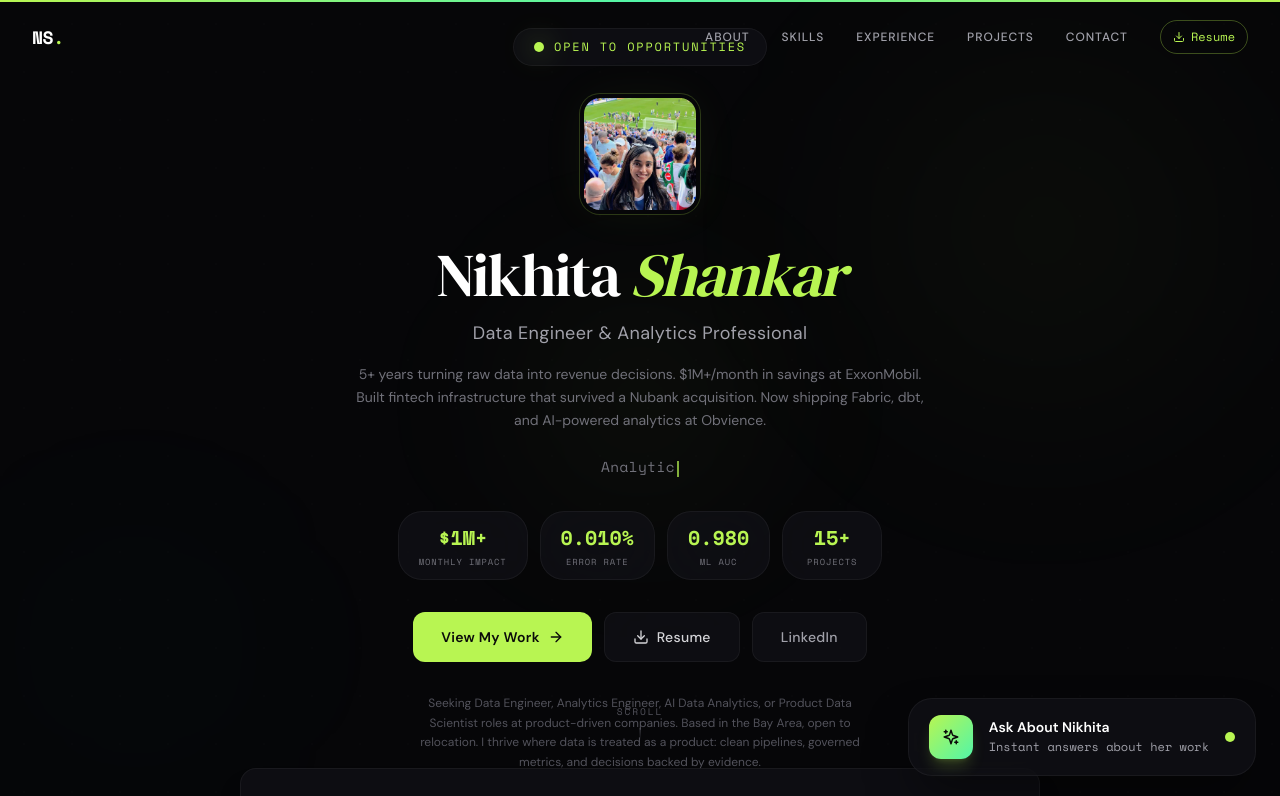
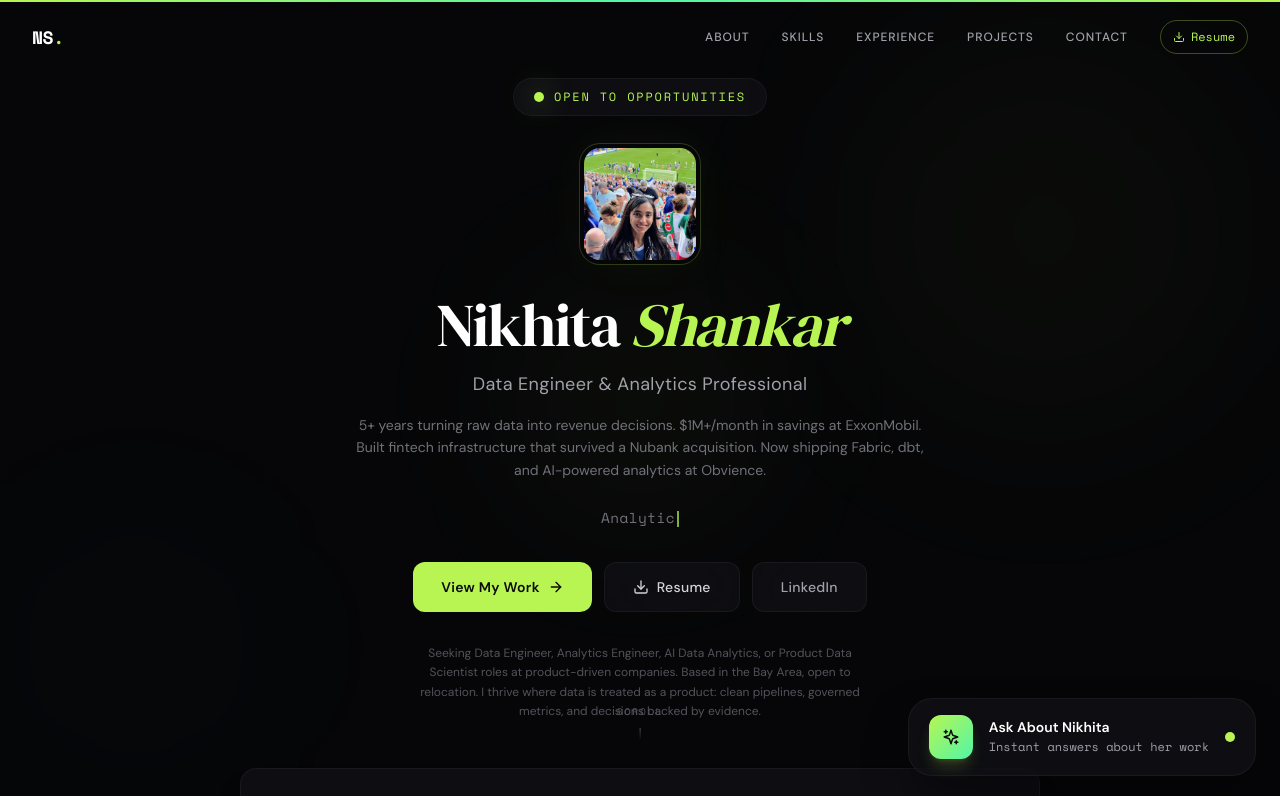
Before and after one commit to NikhitaShankar97/nikhitashankar97.github.io, a Next.js app: page / in a window 1280 px wide. Shown: the top 796 px of the page. Built offline with nearby package versions, Linux system fonts and the light colour scheme.

Commit message:
Clean hero, removed metric cards

```diff
--- a/app/components/Hero.tsx
+++ b/app/components/Hero.tsx
@@ -72,12 +72,7 @@ export function Hero() {
     cursorY.set(e.clientY - r.top - r.height / 2)
   }, [cursorX, cursorY])
 
-  const metrics = [
-    { value: '$1M+', label: 'Monthly Impact' },
-    { value: '0.01%', label: 'Error Rate' },
-    { value: '0.98', label: 'ML AUC' },
-    { value: '15+', label: 'Projects' },
-  ]
+
 
   return (
     <section ref={heroRef} className="relative min-h-screen flex items-center justify-center overflow-hidden bg-[#060608]" onMouseMove={handleMouseMove} onMouseLeave={() => { cursorX.set(0); cursorY.set(0) }}>
@@ -115,12 +110,6 @@ export function Hero() {
           <motion.span className="inline-block w-[2px] h-4 bg-accent ml-0.5 align-middle" animate={{ opacity: [1,0] }} transition={{ duration: 0.5, repeat: Infinity, repeatType: 'reverse' }} />
         </motion.div>
 
-        <motion.div className="flex gap-3 justify-center flex-wrap mb-8" initial={{ opacity: 0 }} animate={{ opacity: 1 }} transition={{ delay: 0.8 }}>
-          {metrics.map((m, i) => (
-            <MetricCard key={m.label} value={m.value} label={m.label} delay={i * 200} />
-          ))}
-        </motion.div>
-
         <motion.div className="flex gap-3 justify-center flex-wrap" initial={{ opacity: 0, y: 16 }} animate={{ opacity: 1, y: 0 }} transition={{ duration: 0.6, delay: 1.0 }}>
           <motion.a href="#projects" className="inline-flex items-center gap-2 px-7 py-3.5 bg-accent text-[#0a0a0a] font-semibold rounded-xl text-sm tracking-[0.02em] transition-all duration-300 hover:shadow-[0_0_40px_rgba(184,245,82,0.25)]" whileHover={{ scale: 1.03 }} whileTap={{ scale: 0.97 }}>View My Work <ArrowRight size={16} /></motion.a>
           <motion.a href={portfolioData.resumeUrl} download className="inline-flex items-center gap-2 px-7 py-3.5 rounded-xl text-sm font-medium tracking-[0.02em] text-zinc-300 glass-card transition-all duration-300" whileHover={{ scale: 1.03, borderColor: 'rgba(184,245,82,0.4)' }} whileTap={{ scale: 0.97 }}><Download size={16} /> Resume</motion.a>
```
